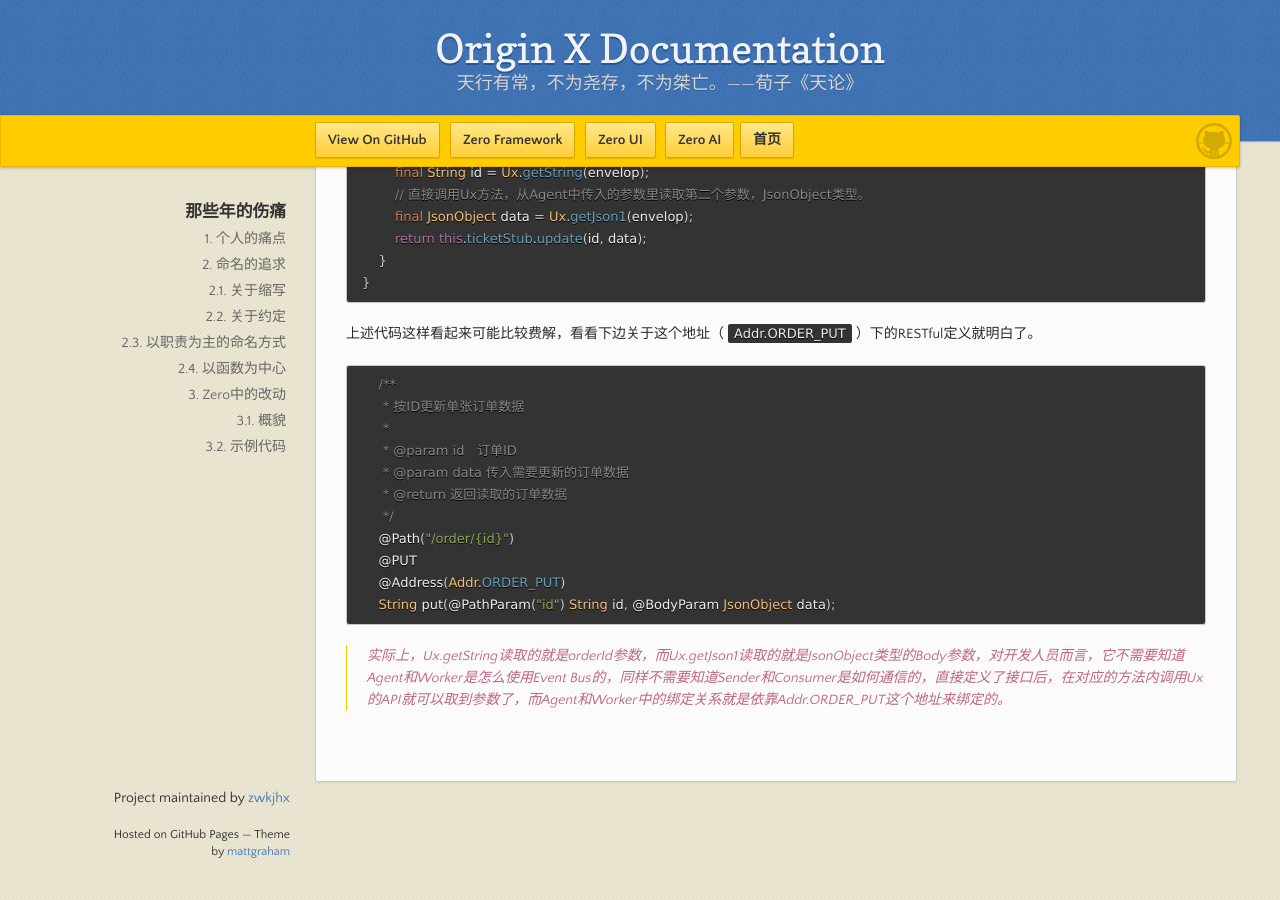
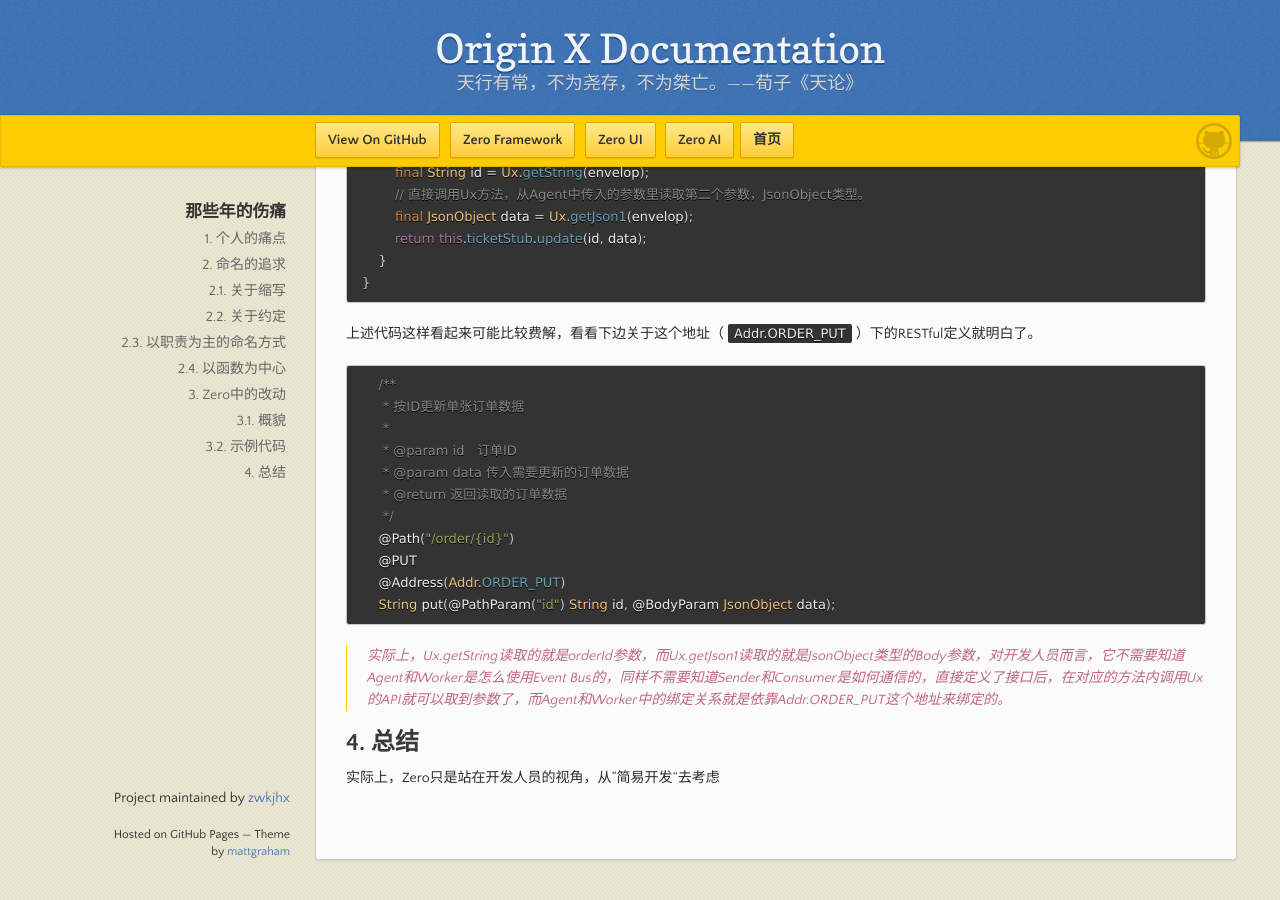
Before and after one commit to zwkjhx/ox-doc, a Jekyll site: the page built from utility-x/1-she-ji-li-nian/uxd-001-ling-ren-fan-suo-de-util.md, in a window 1280 px wide and 900 px high, scrolled down 4090 px. Built offline with Jekyll 4.4.1, drawn with Linux system fonts in a browser that asks for light colours; our own code applies the rules of GitHub Pages for plain Markdown files.

Commit message:
Updates utility-x/1-she-ji-li-nian/uxd-001-ling-ren-fan-suo-de-util.md
Auto commit by GitBook Editor

````diff
--- a/utility-x/1-she-ji-li-nian/uxd-001-ling-ren-fan-suo-de-util.md
+++ b/utility-x/1-she-ji-li-nian/uxd-001-ling-ren-fan-suo-de-util.md
@@ -184,3 +184,7 @@
 ```
 
 > 实际上，Ux.getString读取的就是orderId参数，而Ux.getJson1读取的就是JsonObject类型的Body参数，对开发人员而言，它不需要知道Agent和Worker是怎么使用Event Bus的，同样不需要知道Sender和Consumer是如何通信的，直接定义了接口后，在对应的方法内调用Ux的API就可以取到参数了，而Agent和Worker中的绑定关系就是依靠Addr.ORDER\_PUT这个地址来绑定的。
+
+## 4. 总结
+
+实际上，Zero只是站在开发人员的视角，从”简易开发“去考虑
````
